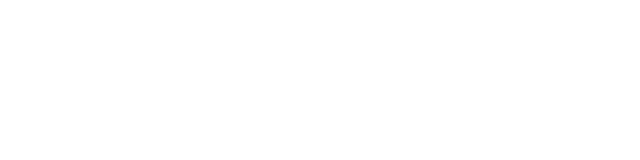
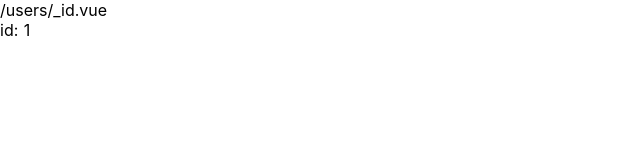
Before and after one commit to Takuya-Ampi/nuxt-project-udemy, a Nuxt app: page /users/1 in a window 1280 px wide. Before the commit this address had no page. Shown: the top 160 px of the page, without its empty margins (0-640 px from the left). Built offline with nearby package versions, Linux system fonts and the light colour scheme.

Commit message:
動的なルーティング。this..params.idによるパラメーターの受け渡し

```diff
--- /dev/null
+++ b/pages/users/_id.vue
@@ -0,0 +1,19 @@
+<template>
+  <section class="container">
+    <p>{{ message }}</p>
+    <p>id: {{ this.$route.params.id }}</p>
+  </section>
+</template>
+
+<script>
+export default {
+  data() {
+    return {
+      message: "/users/_id.vue"
+    };
+  }
+};
+</script>
+
+<style>
+</style>
```
